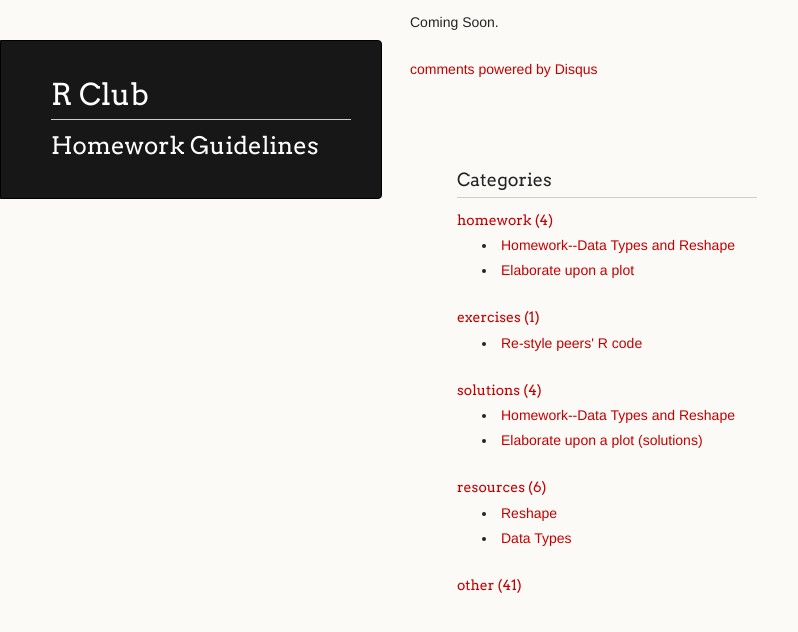
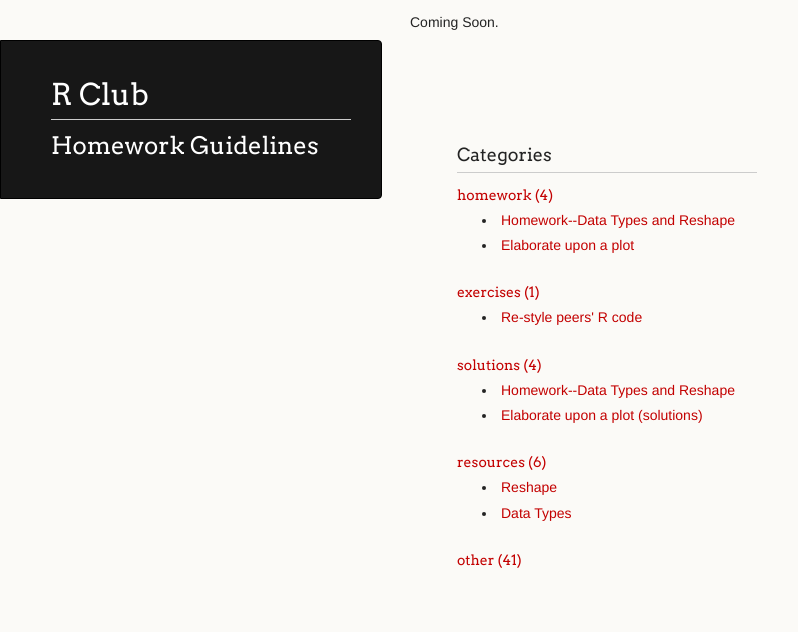
Before and after one commit to mfcovington/r_club-dev, a Jekyll site: the page built from _posts/2013-01-01-homework-guidelines.md, in a window 1280 px wide. Shown: the top 632 px of the page, without its empty margins (0-798 px from the left). Built offline with Jekyll 4.4.1, drawn with Linux system fonts in a browser that asks for light colours; Markdown is read by kramdown in place of the engine named in the settings; comment, search, counter and statistics services are not loaded.

Commit message:
delete disqus script

```diff
--- a/_layouts/post.html
+++ b/_layouts/post.html
@@ -26,20 +26,3 @@
     {{ content }}
   </div>
 </div>
-
-{% if page.comments %}
-  <div id="disqus_thread"></div>
-  <script type="text/javascript">
-      /* * * CONFIGURATION VARIABLES: EDIT BEFORE PASTING INTO YOUR WEBPAGE * * */
-      var disqus_shortname = 'rclub'; // required: replace example with your forum shortname
-
-      /* * * DON'T EDIT BELOW THIS LINE * * */
-      (function() {
-          var dsq = document.createElement('script'); dsq.type = 'text/javascript'; dsq.async = true;
-          dsq.src = 'http://' + disqus_shortname + '.disqus.com/embed.js';
-          (document.getElementsByTagName('head')[0] || document.getElementsByTagName('body')[0]).appendChild(dsq);
-      })();
-  </script>
-  <noscript>Please enable JavaScript to view the <a href="http://disqus.com/?ref_noscript">comments powered by Disqus.</a></noscript>
-  <a href="http://disqus.com" class="dsq-brlink">comments powered by <span class="logo-disqus">Disqus</span></a>
-{% endif %}
```
